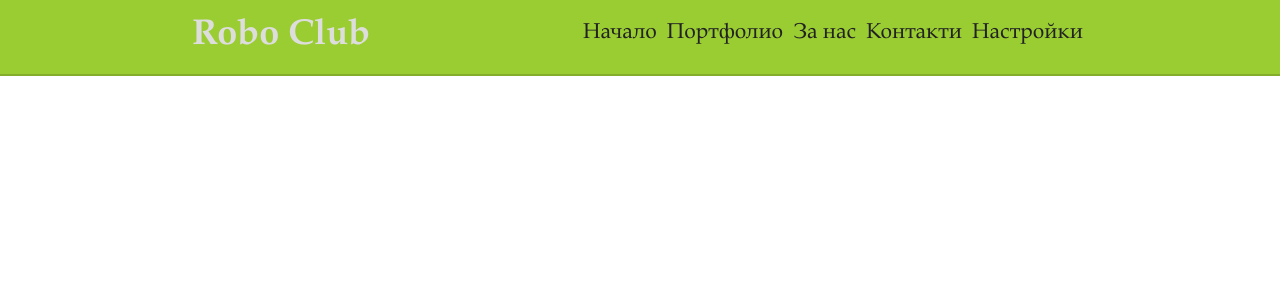
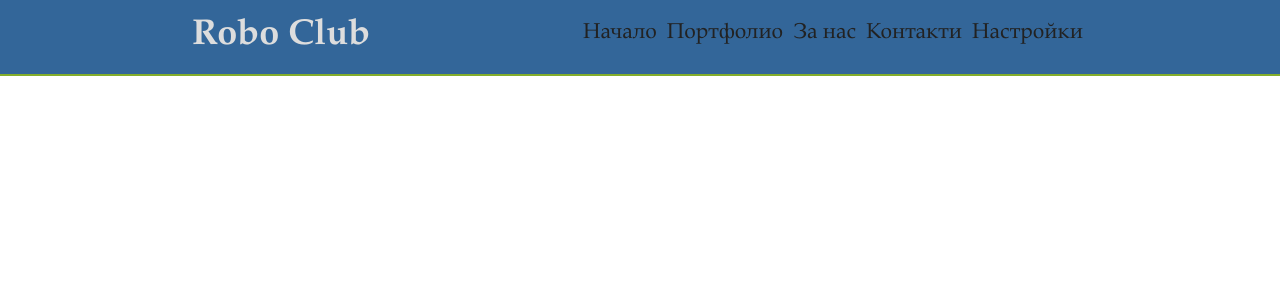
Before and after one commit to roboklub/sait, a PHP site: page / in a window 1280 px wide. Shown: the top 300 px of the page. Run offline with PHP 8.4, Linux system fonts and the light colour scheme.

Commit message:
bg color

```diff
--- a/css/style.css
+++ b/css/style.css
@@ -16,7 +16,7 @@ body{
   header{
     position: fixed;
     width: 100%;
-    background: yellowgreen;
+    background: rgb(51, 102, 153);
     border-bottom: 2px solid #83ad2b;
     line-height: 33px;
   }
```
